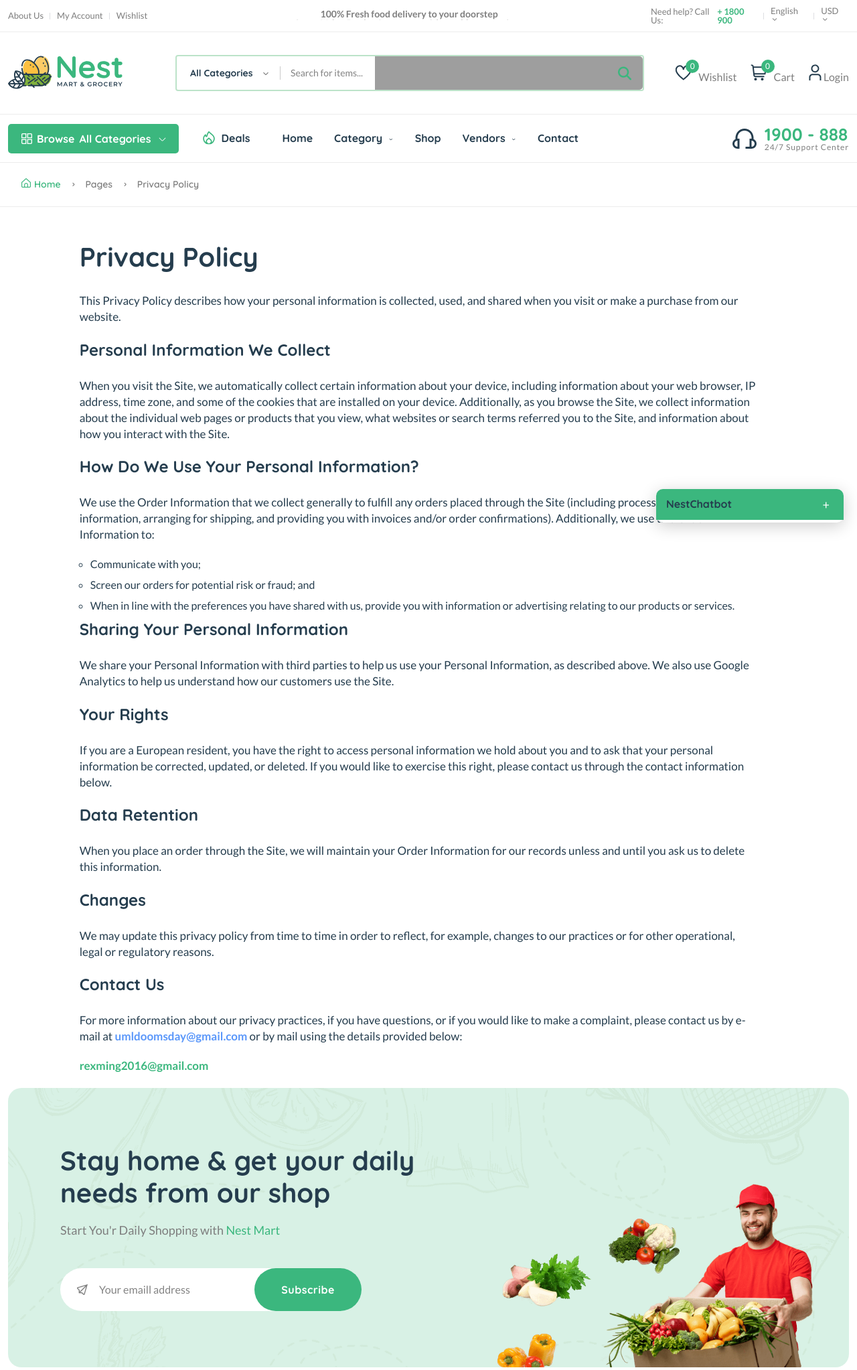
After one commit to gnaht1/food-ecommerce-web, a Django app: page /privacy_policy/ in a window 1280 px wide. The commit adds this page. Shown: the top 2045 px of the page at 67% size. Run offline with Django 5.2, Linux system fonts and the light colour scheme; data that the repository does not hold is empty; parts of the project's set-up code (start-up, migrations or seed data) failed here and were passed over; some libraries are stand-ins or nearby versions; grey boxes are pictures that could not be loaded.

Commit message:
add privacy policy page

```diff
--- /dev/null
+++ b/templates/core/privacy_policy.html
@@ -0,0 +1,61 @@
+{% extends 'partials/base.html' %}
+{% load static %}
+{% block content %}
+<main class="main pages">
+    <div class="page-header breadcrumb-wrap">
+        <div class="container">
+            <div class="breadcrumb">
+                <a href="{% url 'core:index' %}" rel="nofollow"><i class="fi-rs-home mr-5"></i>Home</a>
+                <span></span> Pages <span></span> Privacy Policy
+            </div>
+        </div>
+    </div>
+    <div class="page-content pt-50">
+        <div class="container">
+            <div class="row">
+                <div class="col-xl-10 col-lg-12 m-auto">
+                    <div class="row">
+                        <div class="col-lg-12">
+                            <div class="single-page pr-30 mb-lg-0 mb-sm-5">
+                                <div class="single-header style-2">
+                                    <h2>Privacy Policy</h2>
+                                </div>
+                                <div class="single-content">
+                                    <p>This Privacy Policy describes how your personal information is collected, used, and shared when you visit or make a purchase from our website.</p>
+
+                                    <h4>Personal Information We Collect</h4>
+                                    <p>When you visit the Site, we automatically collect certain information about your device, including information about your web browser, IP address, time zone, and some of the cookies that are installed on your device. Additionally, as you browse the Site, we collect information about the individual web pages or products that you view, what websites or search terms referred you to the Site, and information about how you interact with the Site.</p>
+
+                                    <h4>How Do We Use Your Personal Information?</h4>
+                                    <p>We use the Order Information that we collect generally to fulfill any orders placed through the Site (including processing your payment information, arranging for shipping, and providing you with invoices and/or order confirmations). Additionally, we use this Order Information to:</p>
+                                    <ul>
+                                        <li>Communicate with you;</li>
+                                        <li>Screen our orders for potential risk or fraud; and</li>
+                                        <li>When in line with the preferences you have shared with us, provide you with information or advertising relating to our products or services.</li>
+                                    </ul>
+
+                                    <h4>Sharing Your Personal Information</h4>
+                                    <p>We share your Personal Information with third parties to help us use your Personal Information, as described above. We also use Google Analytics to help us understand how our customers use the Site.</p>
+
+                                    <h4>Your Rights</h4>
+                                    <p>If you are a European resident, you have the right to access personal information we hold about you and to ask that your personal information be corrected, updated, or deleted. If you would like to exercise this right, please contact us through the contact information below.</p>
+
+                                    <h4>Data Retention</h4>
+                                    <p>When you place an order through the Site, we will maintain your Order Information for our records unless and until you ask us to delete this information.</p>
+
+                                    <h4>Changes</h4>
+                                    <p>We may update this privacy policy from time to time in order to reflect, for example, changes to our practices or for other operational, legal or regulatory reasons.</p>
+
+                                    <h4>Contact Us</h4>
+                                    <p>For more information about our privacy practices, if you have questions, or if you would like to make a complaint, please contact us by e-mail at <strong class="text-primary">umldoomsday@gmail.com</strong> or by mail using the details provided below:</p>
+                                    <p><span class="text-brand fw-bold">rexming2016@gmail.com</span></p>
+                                </div>
+                            </div>
+                        </div>
+                    </div>
+                </div>
+            </div>
+        </div>
+    </div>
+</main>
+{% endblock content %}
--- a/templates/partials/base.html
+++ b/templates/partials/base.html
@@ -1212,7 +1212,7 @@
                 <div class="footer-link-widget col">
                   <h4 class="widget-title">LEGAL</h4>
                   <ul class="footer-list mb-sm-5 mb-md-0">
-                    <li><a href="#">Privacy Policy</a></li>
+                    <li><a href="{% url 'core:privacy_policy' %}">Privacy Policy</a></li>
                     <li><a href="#">Terms of Use</a></li>
                     <li><a href="#">Accessibility</a></li>
 
```
